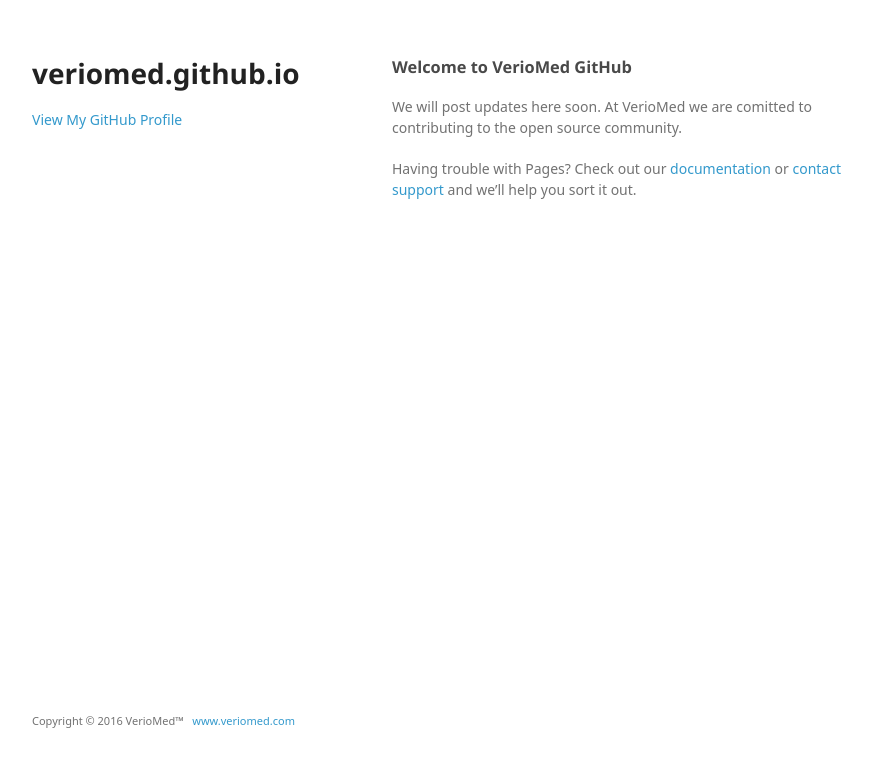
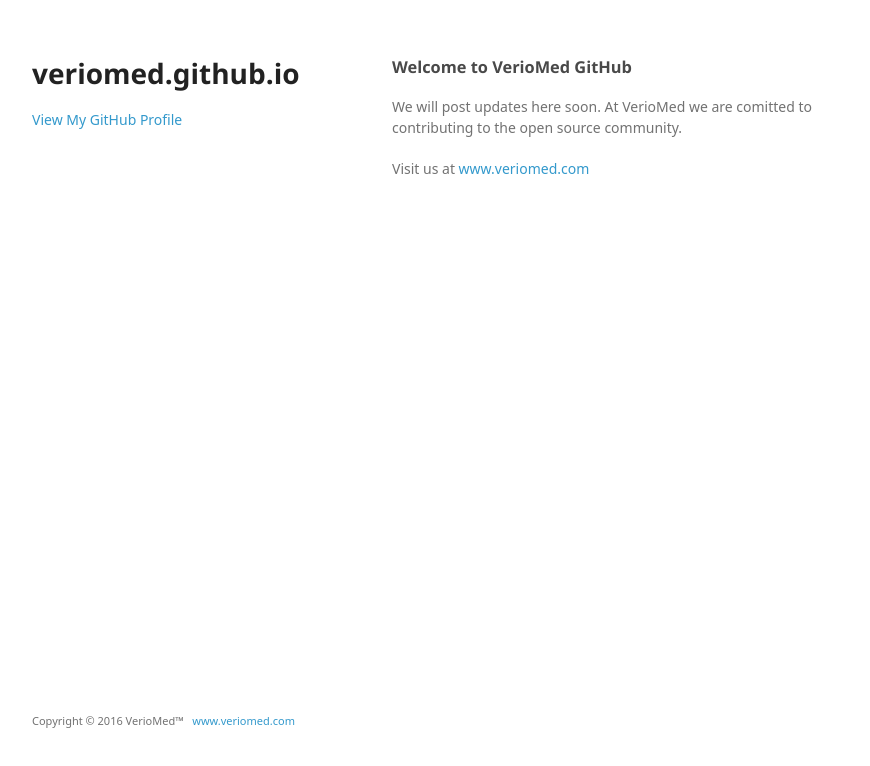
Before and after one commit to veriomed/veriomed.github.io, a plain HTML site: page index.html in a window 1280 px wide. Shown: the whole page, without its empty margins (178-1048 px from the left). Drawn offline with Linux system fonts and the light colour scheme; a web font is replaced by a local one.

Commit message:
Update index.html

```diff
--- a/index.html
+++ b/index.html
@@ -28,7 +28,7 @@
 
 <p>We will post updates here soon. At VerioMed we are comitted to contributing to the open source community.</p>
 
-<p>Having trouble with Pages? Check out our <a href="https://help.github.com/pages">documentation</a> or <a href="https://github.com/contact">contact support</a> and we’ll help you sort it out.</p>
+<p>Visit us at <a href="https://www.veriomed.com">www.veriomed.com</a></p>
       </section>
       <footer>
         <p><small>Copyright © 2016 VerioMed™ &nbsp;&nbsp;<a href="https://www.veriomed.com">www.veriomed.com</a></small></p>
```
